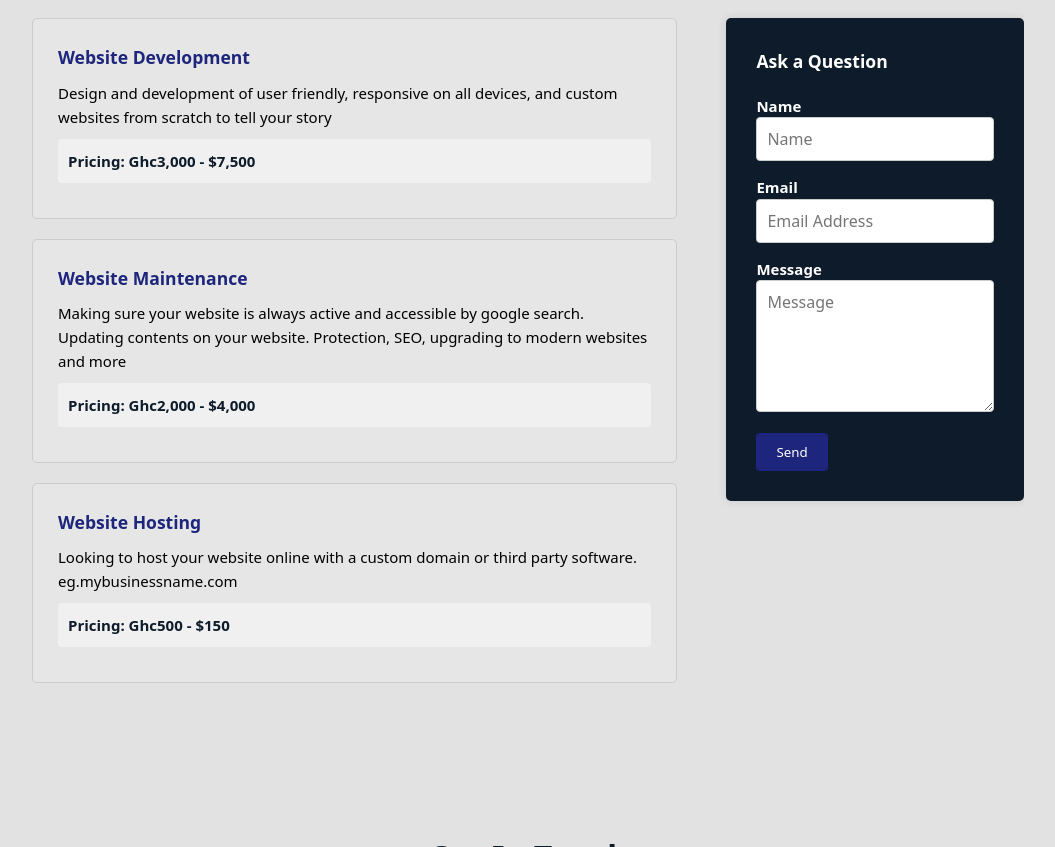
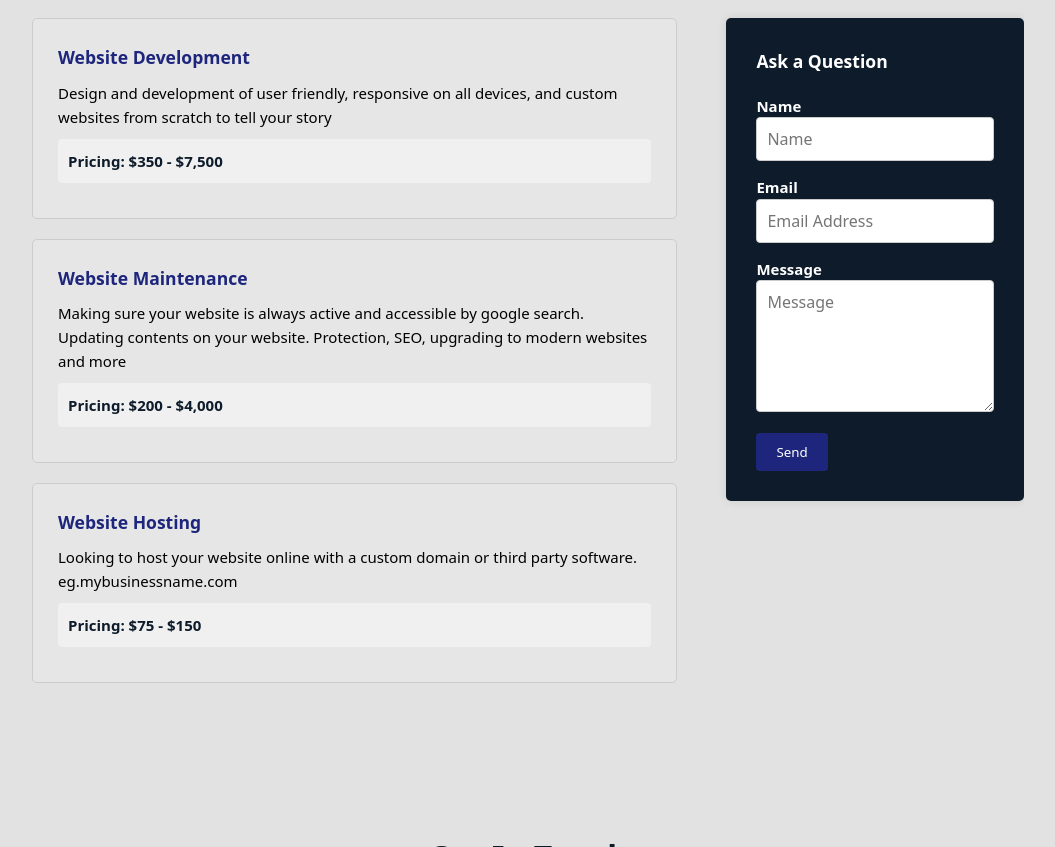
Before and after one commit to Alpha-Prince/Sire-services, a plain HTML site: page index.html in a window 1280 px wide. Shown: the part 2200-3047 px from the top of the page, without its empty margins (112-1167 px from the left). Drawn offline with Linux system fonts and the light colour scheme.

Commit message:
update
price update

```diff
--- a/index.html
+++ b/index.html
@@ -85,7 +85,7 @@
                 </div>
             </article>
 
-            <aside id="sidebar" class="aside-form">
+            <aside id="sidebar" class="aside-form" style="margin-top:20px;">
                 <div class="dark">
                     <h3>Who We Work With</h3>
                     <ul style="text-align: left; margin: 15px 0; padding-left: 20px;">
@@ -109,17 +109,17 @@
                         <li>
                             <h3>Website Development</h3>
                             <p>Design and development of user friendly, responsive on all devices, and custom websites from scratch to tell your story</p>
-                            <p>Pricing: Ghc3,000 - $7,500</p>
+                            <p>Pricing: $350 - $7,500</p>
                         </li>
                         <li>
                             <h3>Website Maintenance</h3>
                             <p>Making sure your website is always active and accessible by google search. Updating contents on your website. Protection, SEO, upgrading to modern websites and more</p>
-                            <p>Pricing: Ghc2,000 - $4,000</p>
+                            <p>Pricing: $200 - $4,000</p>
                         </li>
                         <li>
                             <h3>Website Hosting</h3>
                             <p>Looking to host your website online with a custom domain or third party software. eg.mybusinessname.com</p>
-                            <p>Pricing: Ghc500 - $150</p>
+                            <p>Pricing: $75 - $150</p>
                         </li>
                     </ul>
                 </article>
```
